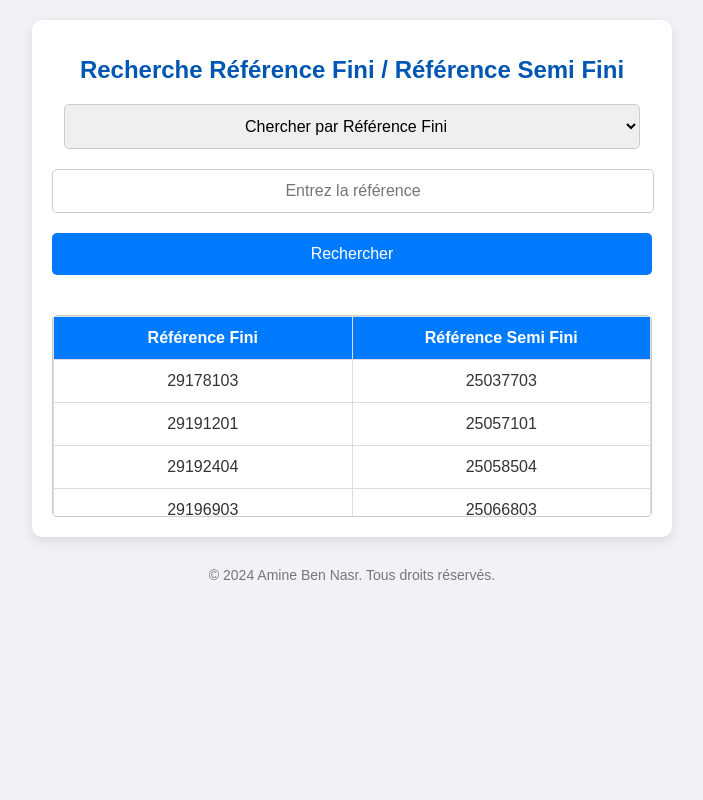
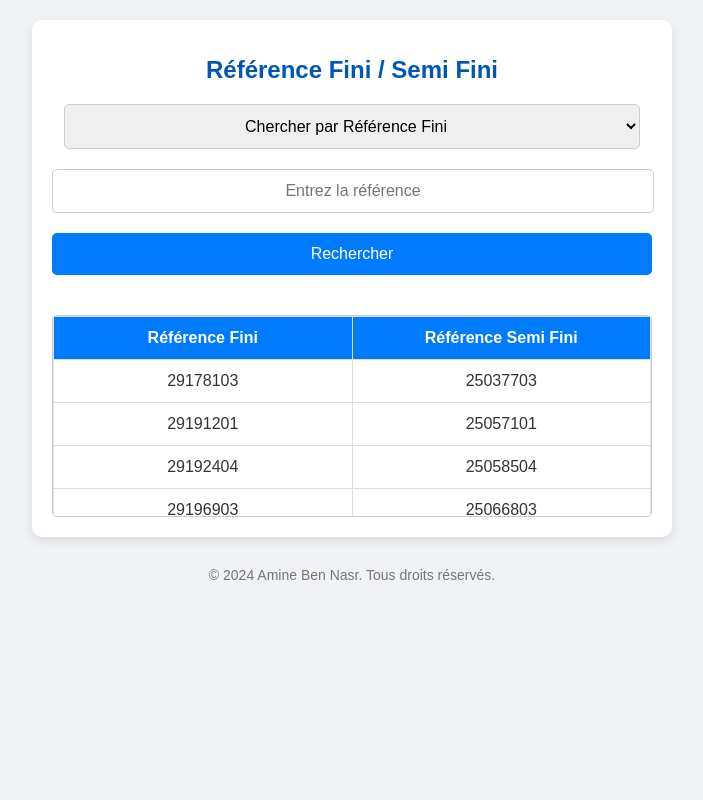
Before and after one commit to aminebennasr/RefFini-SemiFini, a plain HTML site: page index.html in a window 1280 px wide. Shown: the whole page, without its empty margins (288-991 px from the left). Drawn offline with Linux system fonts and the light colour scheme.

Commit message:
Update index.html

```diff
--- a/index.html
+++ b/index.html
@@ -3,7 +3,7 @@
 <head>
     <meta charset="UTF-8">
     <meta name="viewport" content="width=device-width, initial-scale=1.0">
-    <title>Recherche Fini / Semi Fini</title>
+    <title>Référence Fini / Semi Fini</title>
     <style>
         body {
             font-family: 'Arial', sans-serif;
@@ -107,7 +107,7 @@
 <body>
 
     <div class="container">
-        <h1>Recherche Référence Fini / Référence Semi Fini</h1>
+        <h1>Référence Fini / Semi Fini</h1>
 
         <!-- Dropdown for selecting the type of number -->
         <select id="searchType">
```
